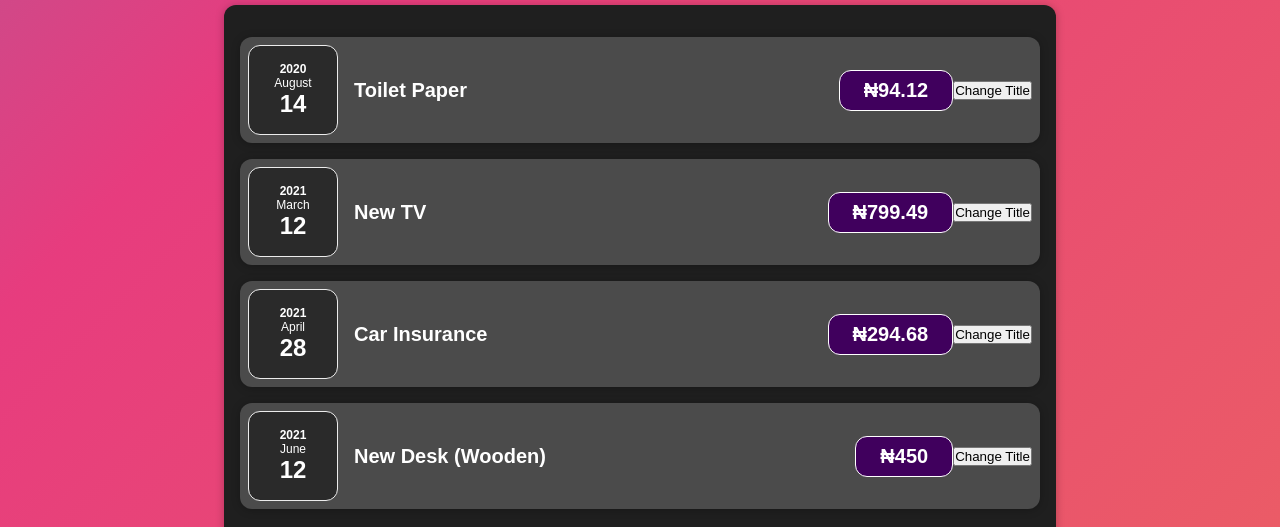
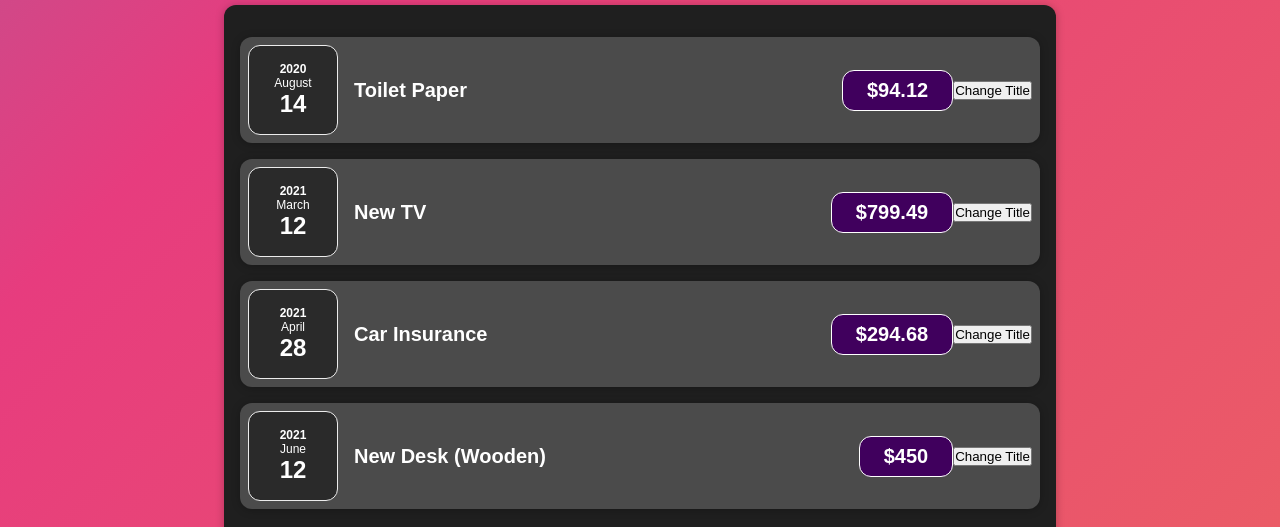
Before and after one commit to CJCODESgit/Expense-Tracker, a React (Create React App) app: page / in a window 1280 px wide. Shown: the part 301-828 px from the top of the page. Built offline with nearby package versions, Linux system fonts and the light colour scheme.

Commit message:
sheesh broke code and refixed. endless loop, huh?

```diff
--- a/src/App.js
+++ b/src/App.js
@@ -32,7 +32,7 @@ const App = () => {
 
   const addExpenseHandler = expense => {
     console.log('In App.js');
-    console.log(expense);
+    console.log(expenses);
   };
 
   return (
--- a/src/components/Expenses/ExpenseItem.js
+++ b/src/components/Expenses/ExpenseItem.js
@@ -17,7 +17,7 @@ const ExpenseItem = (props) => {
       <ExpenseDate date={props.date} />
       <div className="expense-item__description">
         <h2>{title}</h2>
-        <div className="expense-item__price">₦{props.amount}</div>
+        <div className="expense-item__price">${props.amount}</div>
       </div>
       <button onClick={clickHandler}>Change Title</button>
     </Card>
```
